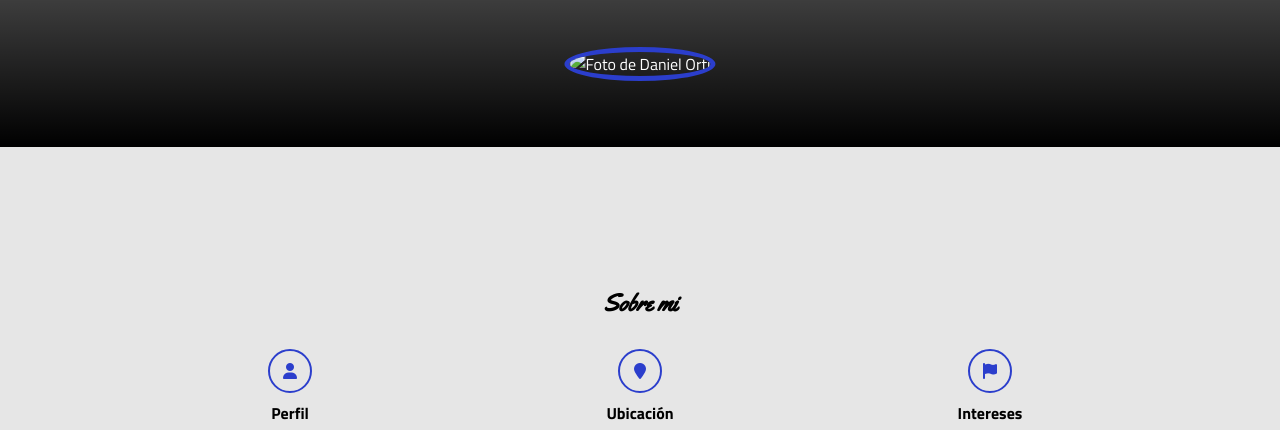
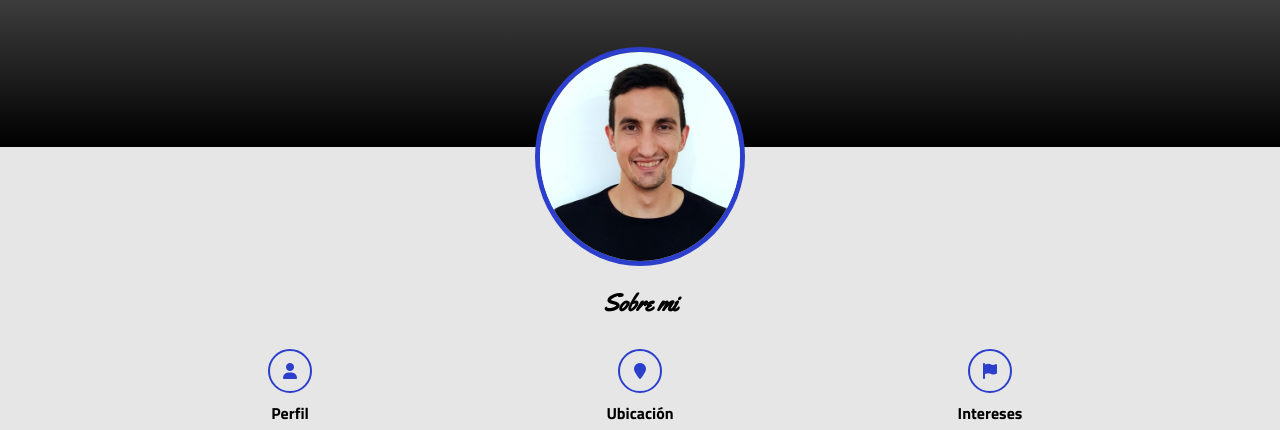
Before and after one commit to ortidani/cv, a plain HTML site: page index.html in a window 1280 px wide. Shown: the part 284-714 px from the top of the page. Drawn offline with Linux system fonts and the light colour scheme; the site is published under a folder, as on GitHub Pages, so addresses that start at the root find nothing.

Commit message:
modificación ruta de foto

```diff
--- a/index.html
+++ b/index.html
@@ -36,7 +36,7 @@
                     <a href="https://www.instagram.com/daniorti/?hl=es" target="_blank"><i class="fa-brands fa-square-instagram"></i></a>
                 </div>
                 <div class="foto">
-                    <img src="/images/fotocuadrada.jpeg" alt="Foto de Daniel Orti">
+                    <img src="images/fotocuadrada.jpeg" alt="Foto de Daniel Orti">
                 </div>
             </div>
         </div>
```
